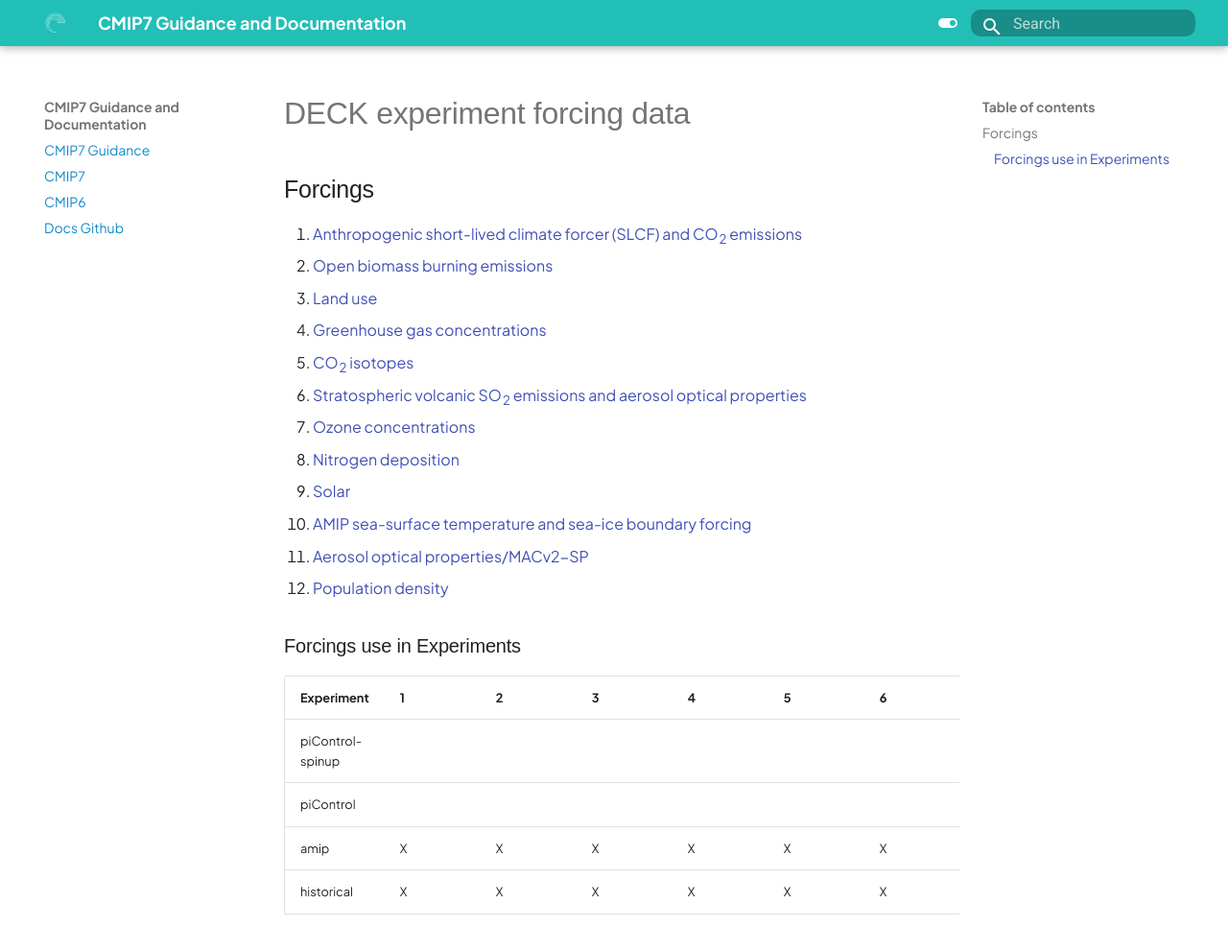
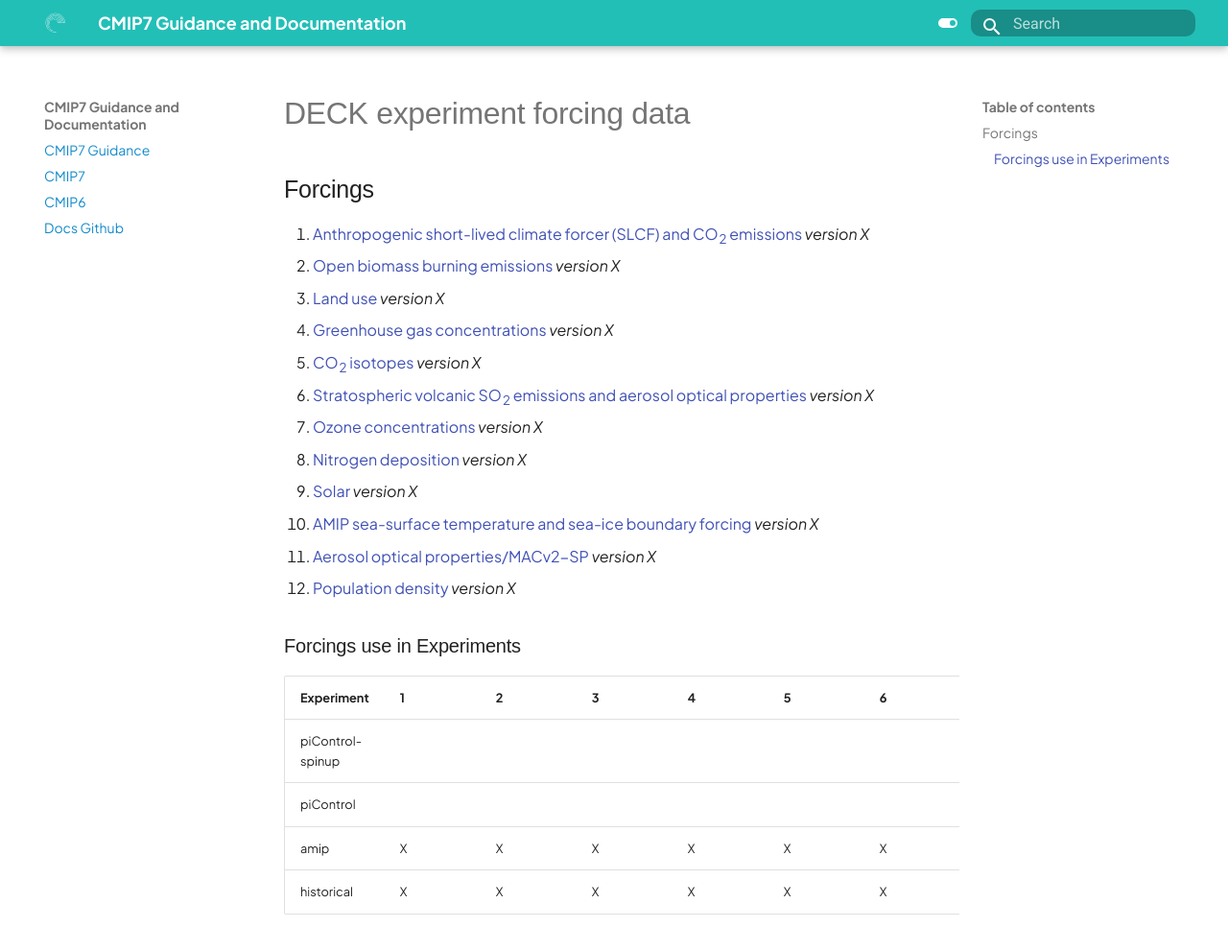
Before and after one commit to WCRP-CMIP/cmip7-guidance, an MkDocs documentation site: the page built from docs/CMIP7/Forcings/DECK.md, in a window 1280 px wide and 991 px high. Shown: the whole window at 96% size. Built offline with MkDocs 1.6.1 and Material for MkDocs 9.7.7, drawn with Linux system fonts in a browser that asks for light colours; some web fonts are replaced.

Commit message:
add version string

```diff
--- a/docs/CMIP7/Forcings/DECK.md
+++ b/docs/CMIP7/Forcings/DECK.md
@@ -7,19 +7,18 @@ title: DECK forcings
 
 ## Forcings
 
-
-1. [Anthropogenic short-lived climate forcer (SLCF) and CO<sub>2</sub> emissions](https://input4mips-cvs.readthedocs.io/en/latest/dataset-overviews/anthropogenic-slcf-co2-emissions)
-2. [Open biomass burning emissions](https://input4mips-cvs.readthedocs.io/en/latest/dataset-overviews/open-biomass-burning-emissions)
-3. [Land use](https://input4mips-cvs.readthedocs.io/en/latest/dataset-overviews/land-use)
-4. [Greenhouse gas concentrations](https://input4mips-cvs.readthedocs.io/en/latest/dataset-overviews/greenhouse-gas-concentrations)
-5. [CO<sub>2</sub> isotopes](https://input4mips-cvs.readthedocs.io/en/latest/dataset-overviews/co2-isotopes)
-6. [Stratospheric volcanic SO<sub>2</sub> emissions and aerosol optical properties](https://input4mips-cvs.readthedocs.io/en/latest/dataset-overviews/stratospheric-volcanic-so2-emissions-aod)
-7. [Ozone concentrations](https://input4mips-cvs.readthedocs.io/en/latest/dataset-overviews/ozone)
-8. [Nitrogen deposition](https://input4mips-cvs.readthedocs.io/en/latest/dataset-overviews/nitrogen-deposition)
-9. [Solar](https://input4mips-cvs.readthedocs.io/en/latest/dataset-overviews/solar)
-10. [AMIP sea-surface temperature and sea-ice boundary forcing](https://input4mips-cvs.readthedocs.io/en/latest/dataset-overviews/amip-sst-sea-ice-boundary-forcing)
-11. [Aerosol optical properties/MACv2-SP](https://input4mips-cvs.readthedocs.io/en/latest/dataset-overviews/aerosol-optical-properties-macv2-sp)
-12. [Population density](https://input4mips-cvs.readthedocs.io/en/latest/dataset-overviews/population)
+1. [Anthropogenic short-lived climate forcer (SLCF) and CO<sub>2</sub> emissions](https://input4mips-cvs.readthedocs.io/en/latest/dataset-overviews/anthropogenic-slcf-co2-emissions) *version X*
+2. [Open biomass burning emissions](https://input4mips-cvs.readthedocs.io/en/latest/dataset-overviews/open-biomass-burning-emissions) *version X*
+3. [Land use](https://input4mips-cvs.readthedocs.io/en/latest/dataset-overviews/land-use) *version X*
+4. [Greenhouse gas concentrations](https://input4mips-cvs.readthedocs.io/en/latest/dataset-overviews/greenhouse-gas-concentrations) *version X*
+5. [CO<sub>2</sub> isotopes](https://input4mips-cvs.readthedocs.io/en/latest/dataset-overviews/co2-isotopes) *version X*
+6. [Stratospheric volcanic SO<sub>2</sub> emissions and aerosol optical properties](https://input4mips-cvs.readthedocs.io/en/latest/dataset-overviews/stratospheric-volcanic-so2-emissions-aod) *version X*
+7. [Ozone concentrations](https://input4mips-cvs.readthedocs.io/en/latest/dataset-overviews/ozone) *version X*
+8. [Nitrogen deposition](https://input4mips-cvs.readthedocs.io/en/latest/dataset-overviews/nitrogen-deposition) *version X*
+9. [Solar](https://input4mips-cvs.readthedocs.io/en/latest/dataset-overviews/solar) *version X*
+10. [AMIP sea-surface temperature and sea-ice boundary forcing](https://input4mips-cvs.readthedocs.io/en/latest/dataset-overviews/amip-sst-sea-ice-boundary-forcing) *version X*
+11. [Aerosol optical properties/MACv2-SP](https://input4mips-cvs.readthedocs.io/en/latest/dataset-overviews/aerosol-optical-properties-macv2-sp) *version X*
+12. [Population density](https://input4mips-cvs.readthedocs.io/en/latest/dataset-overviews/population) *version X*
 
 ### Forcings use in Experiments
 
```
